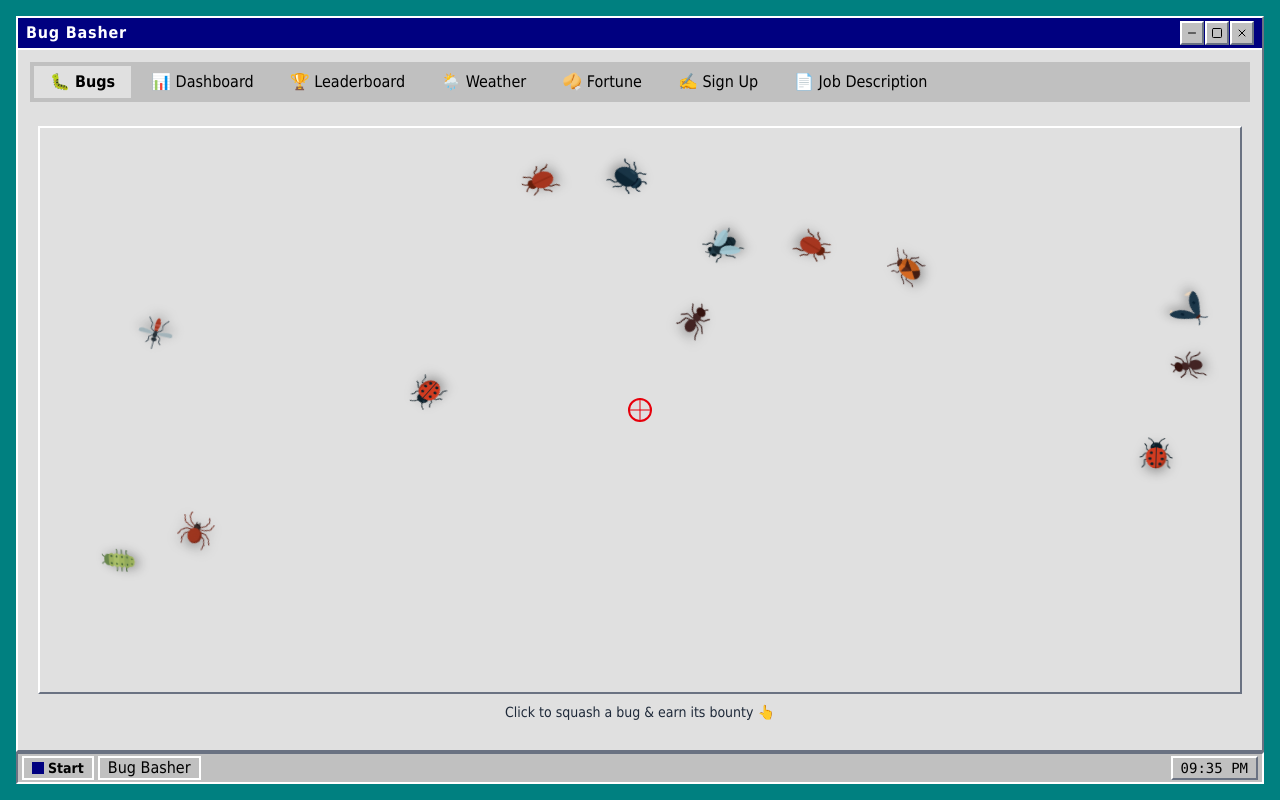
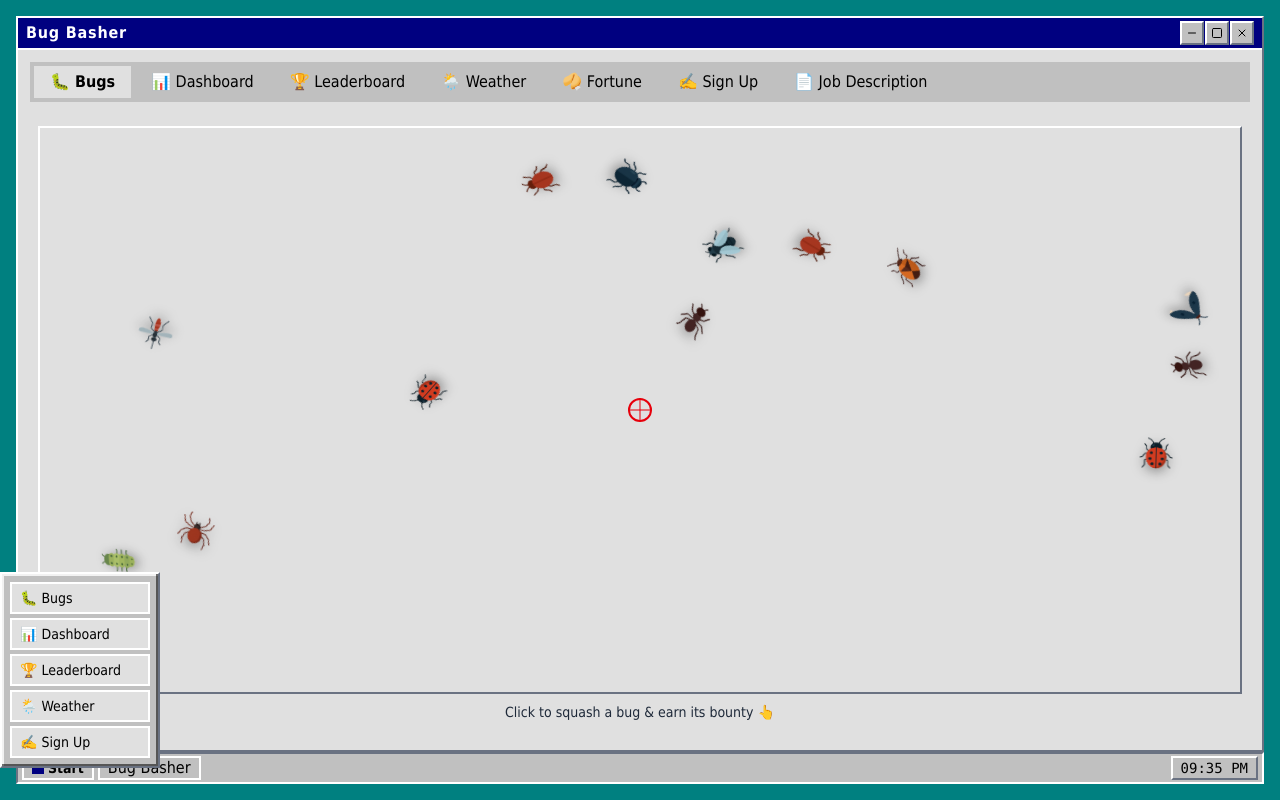
Before and after one commit to Typefacers/bug, a React (Vite) app: page / in a window 1280 px wide. Both pictures are taken after a click on the button "Start". Built offline with nearby package versions, Linux system fonts and the light colour scheme.

Commit message:
Add start menu

```diff
--- /dev/null
+++ b/src/components/StartMenu.tsx
@@ -0,0 +1,43 @@
+import { Link } from 'react-router-dom'
+import { raised, sunken, windowShadow } from '../utils/win95'
+
+export default function StartMenu({ onClose }: { onClose: () => void }) {
+  const itemClass = `block px-2 py-1 ${raised} bg-[#E0E0E0] hover:${sunken}`
+  return (
+    <div
+      className={`absolute bottom-8 left-0 w-40 p-2 bg-[#C0C0C0] ${raised} ${windowShadow} text-sm`}
+    >
+      <ul className="space-y-1">
+        <li>
+          <Link to="/" onClick={onClose} className={itemClass}>
+            🐛 Bugs
+          </Link>
+        </li>
+        <li>
+          <Link to="/dashboard" onClick={onClose} className={itemClass}>
+            📊 Dashboard
+          </Link>
+        </li>
+        <li>
+          <Link
+            to="/bounty-leaderboard"
+            onClick={onClose}
+            className={itemClass}
+          >
+            🏆 Leaderboard
+          </Link>
+        </li>
+        <li>
+          <Link to="/weather" onClick={onClose} className={itemClass}>
+            🌦️ Weather
+          </Link>
+        </li>
+        <li>
+          <Link to="/sign-up" onClick={onClose} className={itemClass}>
+            ✍️ Sign Up
+          </Link>
+        </li>
+      </ul>
+    </div>
+  )
+}
--- a/src/components/Taskbar.tsx
+++ b/src/components/Taskbar.tsx
@@ -1,5 +1,6 @@
 import { useEffect, useState } from 'react'
 import { raised, sunken } from '../utils/win95'
+import StartMenu from './StartMenu'
 import type { TaskbarProps } from '../types/taskbar-props'
 
 const getTime = () =>
@@ -11,6 +12,7 @@ export default function Taskbar({
   onToggle,
 }: TaskbarProps) {
   const [time, setTime] = useState(getTime())
+  const [open, setOpen] = useState(false)
 
   useEffect(() => {
     const id = setInterval(() => setTime(getTime()), 1000)
@@ -22,6 +24,7 @@ export default function Taskbar({
       className={`h-8 bg-[#C0C0C0] flex items-center px-1 justify-between ${sunken}`}
     >
       <button
+        onClick={() => setOpen(v => !v)}
         className={`flex items-center h-6 px-2 gap-1 bg-[#C0C0C0] ${raised} active:${sunken}`}
       >
         <span className="w-3 h-3 bg-[#000080]" />
@@ -40,6 +43,12 @@ export default function Taskbar({
       <div className={`h-6 px-2 bg-[#C0C0C0] ${raised} font-mono text-sm`}>
         {time}
       </div>
+      {open && (
+        <>
+          <div className="fixed inset-0 z-40" onClick={() => setOpen(false)} />
+          <StartMenu onClose={() => setOpen(false)} />
+        </>
+      )}
     </div>
   )
 }
```
Also changed, not shown: 1 other file (tests, documents, lock files or other folders).
